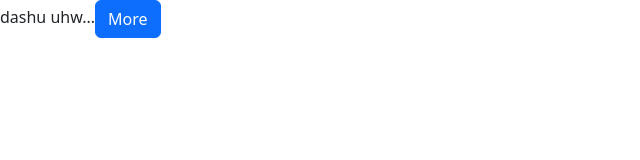
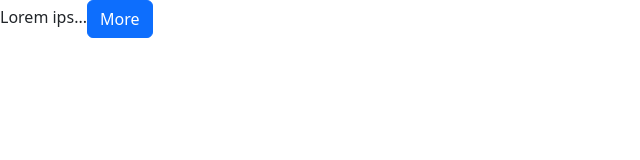
Before and after one commit to ScottZhang812/React-v0, a React (Vite) app: page / in a window 1280 px wide. Shown: the top 160 px of the page, without its empty margins (0-640 px from the left). Built offline with nearby package versions, Linux system fonts and the light colour scheme.

Commit message:
p45 finished

```diff
--- a/src/App.tsx
+++ b/src/App.tsx
@@ -26,8 +26,18 @@ function App() {
     // </div>
     <div>
       <ExpandableText maxLength={10}>
-        dashu uhw euiqwh dhasuih weq dsaw w asd dwqd dwad wadawd wada wadawda
-        wada dawda w aw dada a dad adwda awdawd
+        Lorem ipsum dolor sit amet consectetur adipisicing elit. Saepe,
+        veritatis accusantium commodi inventore beatae ratione recusandae
+        expedita id. Explicabo labore error repudiandae! Voluptates, omnis eum
+        sequi eligendi accusantium amet tempora est saepe quas iure nostrum
+        reiciendis vel delectus labore. Et officiis fugit deleniti, esse
+        consequatur voluptates necessitatibus maxime dolore quam non labore
+        corporis veniam soluta a! Officia maxime praesentium, quo cum ducimus
+        expedita quidem eligendi, odio sit soluta consequuntur molestiae quod
+        quis repudiandae a, deserunt laborum porro unde dicta animi? Sit
+        necessitatibus nam repudiandae consequuntur magnam dignissimos est
+        ducimus ipsam velit sunt dolor, pariatur nemo tempore libero nulla a.
+        Explicabo!
       </ExpandableText>
     </div>
   );
```
